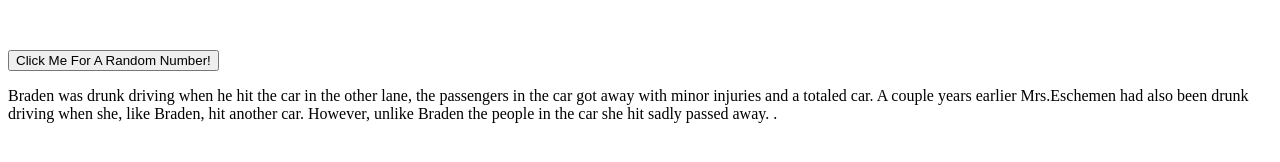
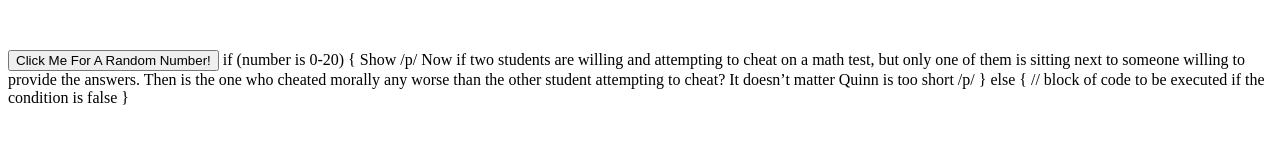
Before and after one commit to A-ArMaan-Henrystickmen/Mini-escman-MOral-LuCk, a plain HTML site: page index.html in a window 1280 px wide. Drawn offline with Linux system fonts and the light colour scheme.

Commit message:
Update index.html

```diff
--- a/index.html
+++ b/index.html
@@ -22,9 +22,8 @@
 </html>
 <button type="button">Click Me For A Random Number!</button>
 
-
-
-
-
-<p>Braden was drunk driving when he hit the car in the other lane, the passengers in the car got away with minor injuries and a totaled car. A couple years earlier Mrs.Eschemen had also been drunk driving when she, like Braden, hit another car. However, unlike Braden the people in the car she hit sadly passed away.
-.</p>
+if (number is 0-20) {
+Show /p/ Now if two students are willing and attempting to cheat on a math test, but only one of them is sitting next to someone willing to provide the answers. Then is the one who cheated morally any worse than the other student attempting to cheat? It doesn’t matter Quinn is too short /p/
+} else {
+  // block of code to be executed if the condition is false
+}
```
